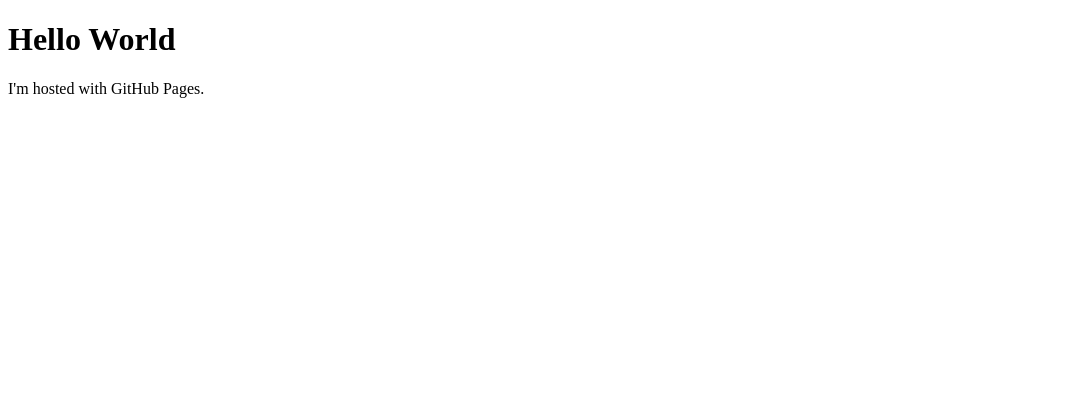
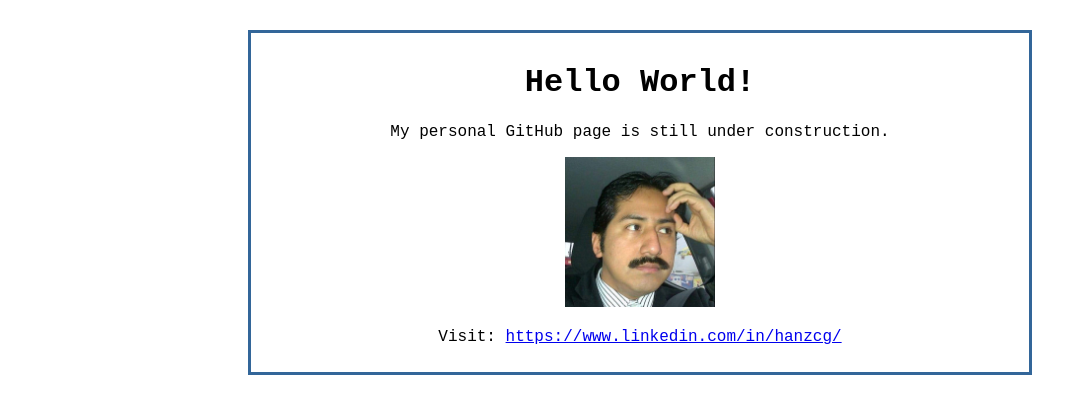
Before and after one commit to hanzcg/hanzcg.github.io, a plain HTML site: page index.html in a window 1280 px wide. Shown: the whole page, without its empty margins (0-1087 px from the left). Drawn offline with Linux system fonts and the light colour scheme.

Commit message:
First temporary version

```diff
--- /dev/null
+++ b/css/main.css
@@ -0,0 +1,11 @@
+body {
+    font-family: 'Courier New', Courier, monospace;
+}
+.center {
+    margin: auto;
+    margin-top: 30px;
+    width: 60%;
+    border: 3px solid #336699;
+    padding: 10px;
+    text-align: center;
+  }
--- a/index.html
+++ b/index.html
@@ -10,14 +10,18 @@
         <title>Hanz Cocchi Guerrero</title>
         <meta name="description" content="">
         <meta name="viewport" content="width=device-width, initial-scale=1">
-        <link rel="stylesheet" href="">
+        <link rel="stylesheet" href="css/main.css">
     </head>
     <body>
         <!--[if lt IE 7]>
             <p class="browsehappy">You are using an <strong>outdated</strong> browser. Please <a href="#">upgrade your browser</a> to improve your experience.</p>
         <![endif]-->
-        <h1>Hello World</h1>
-        <p>I'm hosted with GitHub Pages.</p>
+        <div class="center">
+            <h1>Hello World!</h1>
+            <p>My personal GitHub page is still under construction.</p>
+            <img src="images/photo_hanzcg.jpeg" alt="Hanz Cocchi Guerrero" width="150px" height="150px">
+            <p>Visit: <a href="https://www.linkedin.com/in/hanzcg/">https://www.linkedin.com/in/hanzcg/</a></p>
+        </div>
         <script src="" async defer></script>
     </body>
 </html>
```
Also changed, not shown: images/photo_hanzcg.jpeg (added).
